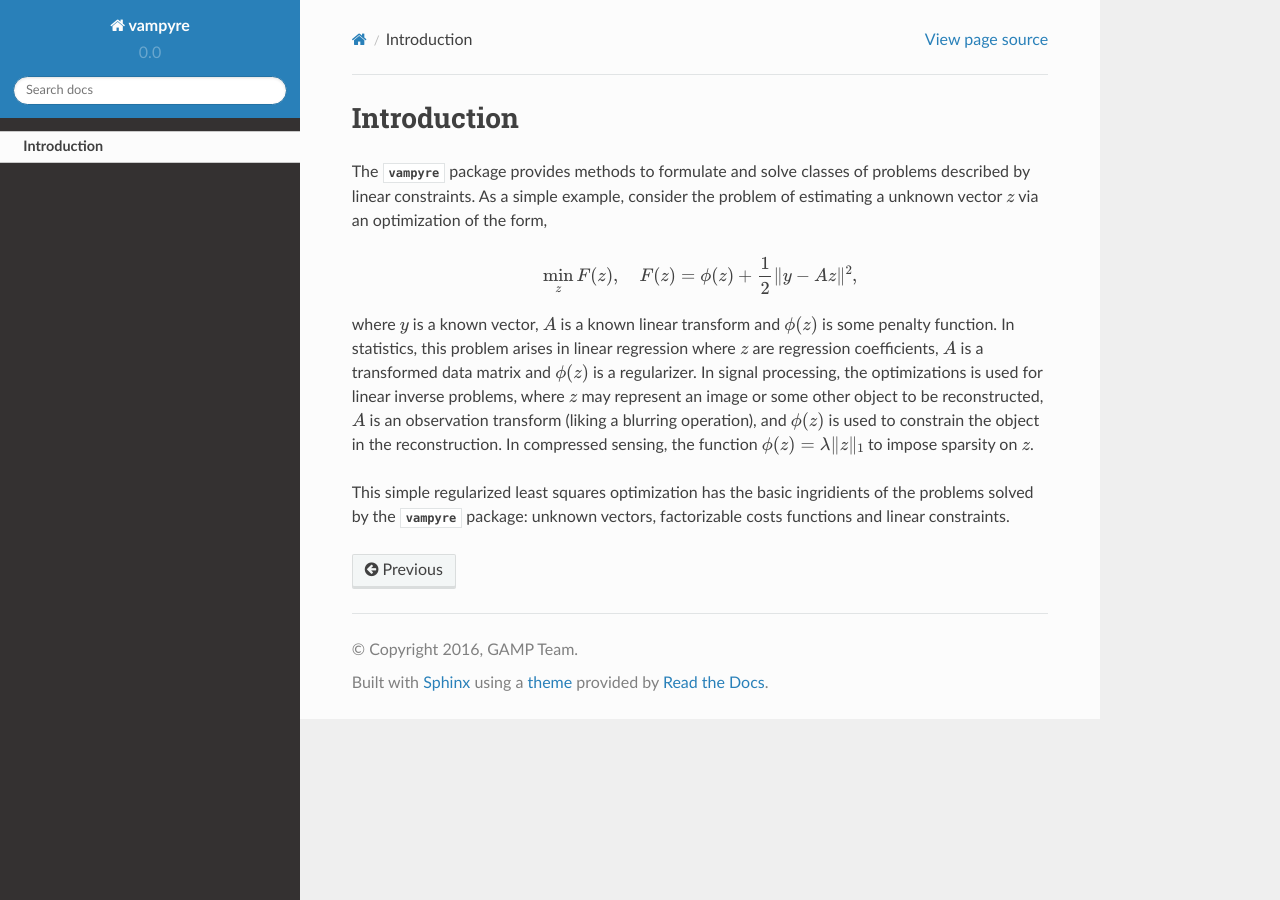
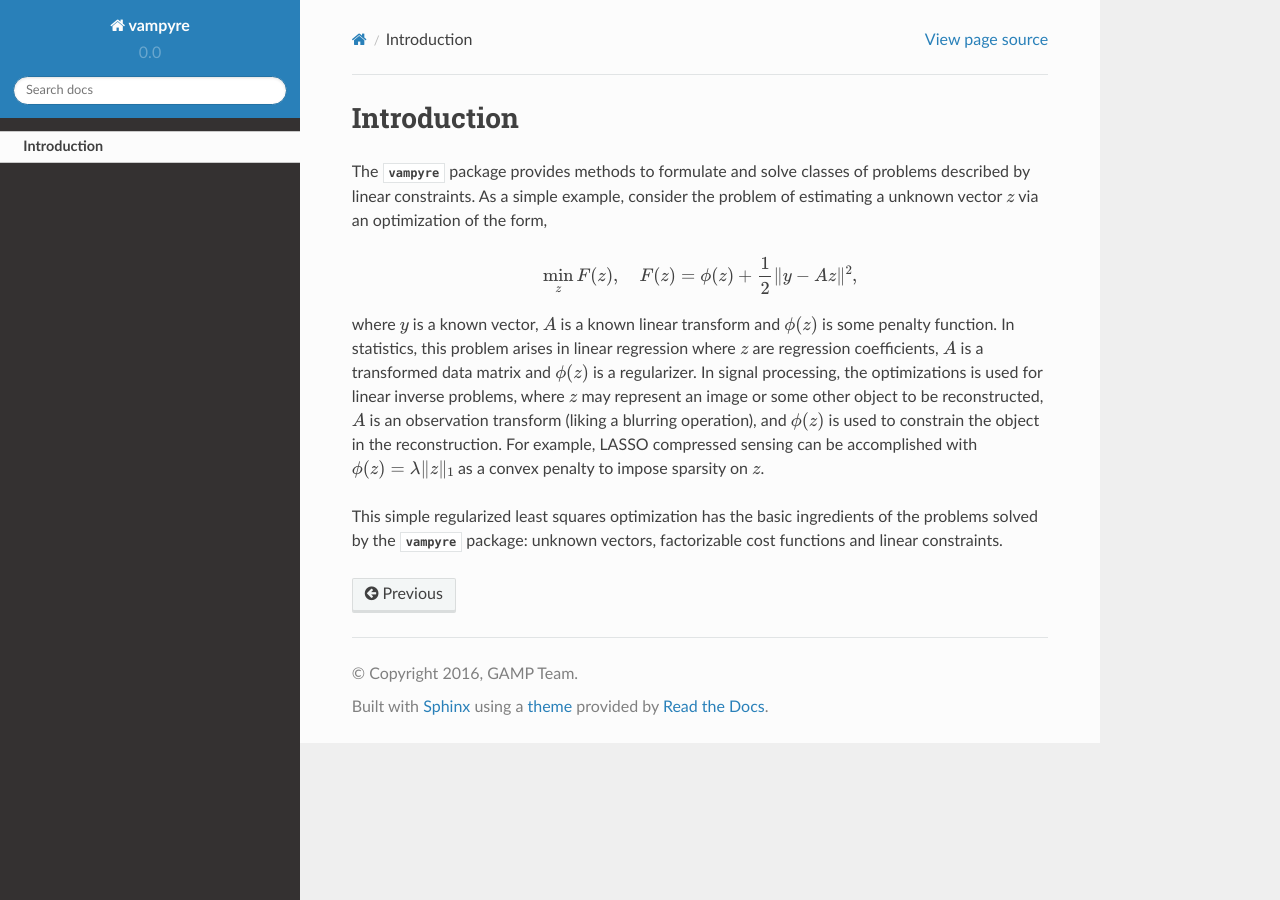
Before and after one commit to GAMPTeam/vampyre, a Sphinx documentation site: the page built from docs/intro.rst, in a window 1280 px wide. Built offline with Sphinx 7.4.7 and the Read the Docs theme 2.0.0, drawn with Linux system fonts in a browser that asks for light colours.

Commit message:
fixed and expanded sentence fragment.  Fixed a couple spelling and grammer errors.

```diff
--- a/docs/intro.rst
+++ b/docs/intro.rst
@@ -21,10 +21,10 @@ In signal processing, the optimizations is used for linear inverse problems,
 where :math:`z` may represent an image or some other object to be
 reconstructed,  :math:`A` is an observation
 transform (liking a blurring operation), and :math:`\phi(z)` is used
-to constrain the object in the reconstruction.  In compressed sensing,
-the function :math:`\phi(z)=\lambda\|z\|_1` to impose sparsity on
-:math:`z`.
+to constrain the object in the reconstruction. For example, LASSO
+compressed sensing can be accomplished with :math:`\phi(z)=\lambda\|z\|_1`
+as a convex penalty to impose sparsity on :math:`z`.
 
-This simple regularized least squares optimization has the basic ingridients
+This simple regularized least squares optimization has the basic ingredients
 of the problems solved by the :mod:`vampyre` package:  unknown vectors,
-factorizable costs functions and linear constraints.
+factorizable cost functions and linear constraints.
```
